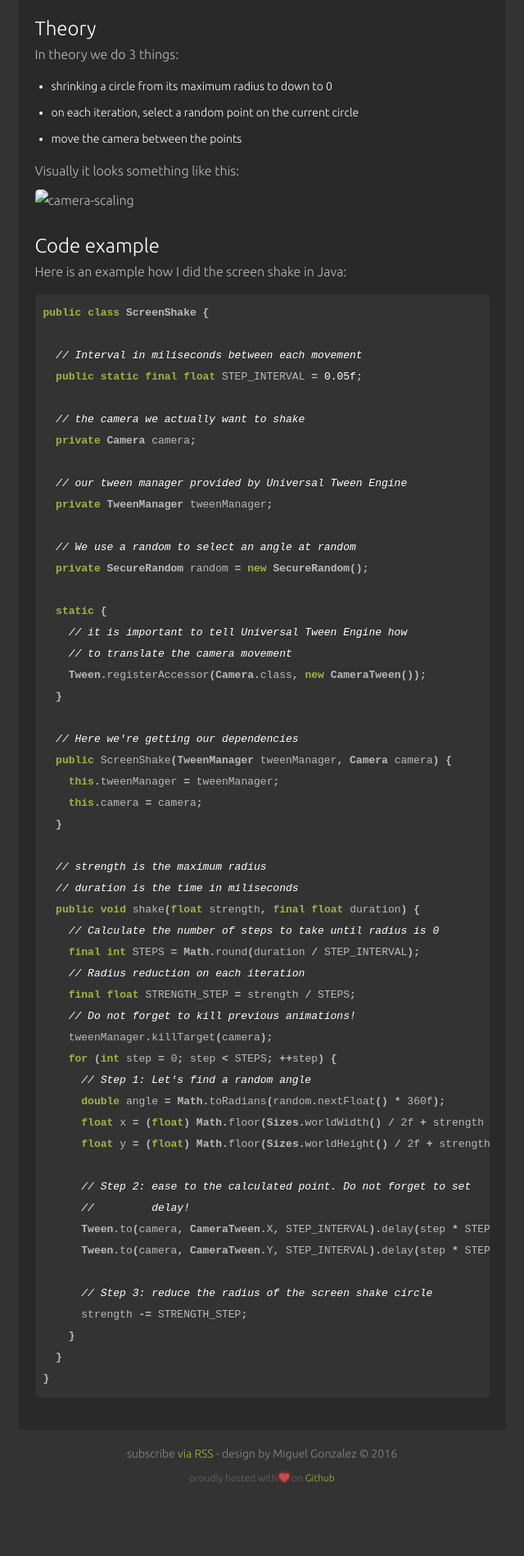
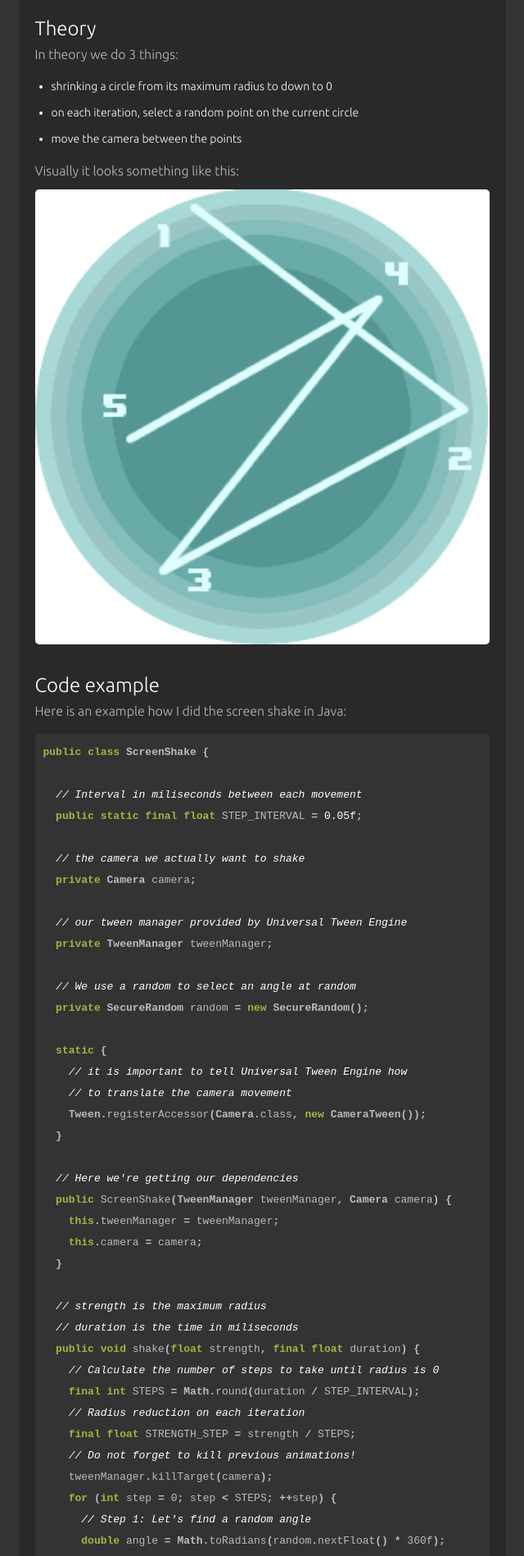
Before and after one commit to bitbrain/bitbrain.github.io, a Jekyll site: the page built from _posts/2015-04-28-how-to-screenshake.md, in a window 1280 px wide. Shown: the part 633-2531 px from the top of the page at 82% size, without its empty margins (320-960 px from the left). Built offline with Jekyll 4.4.1, drawn with Linux system fonts in a browser that asks for light colours; nearby versions of some CDN libraries; comment, search, counter and statistics services are not loaded; before the commit the page ends 2462 px from its top, so only the background shows below that.

Commit message:
Fix image

```diff
--- a/_posts/2015-04-28-how-to-screenshake.md
+++ b/_posts/2015-04-28-how-to-screenshake.md
@@ -25,8 +25,7 @@ In theory we do 3 things:
 - move the camera between the points
 
 Visually it looks something like this:
-
-![camera-scaling](/blog/img/camera-scaling.png)
+<img alt="camera-scaling" src="{{ "/img/camera-scaling.png" | prepend: site.baseurl }}" />
 
 # Code example
 
```
